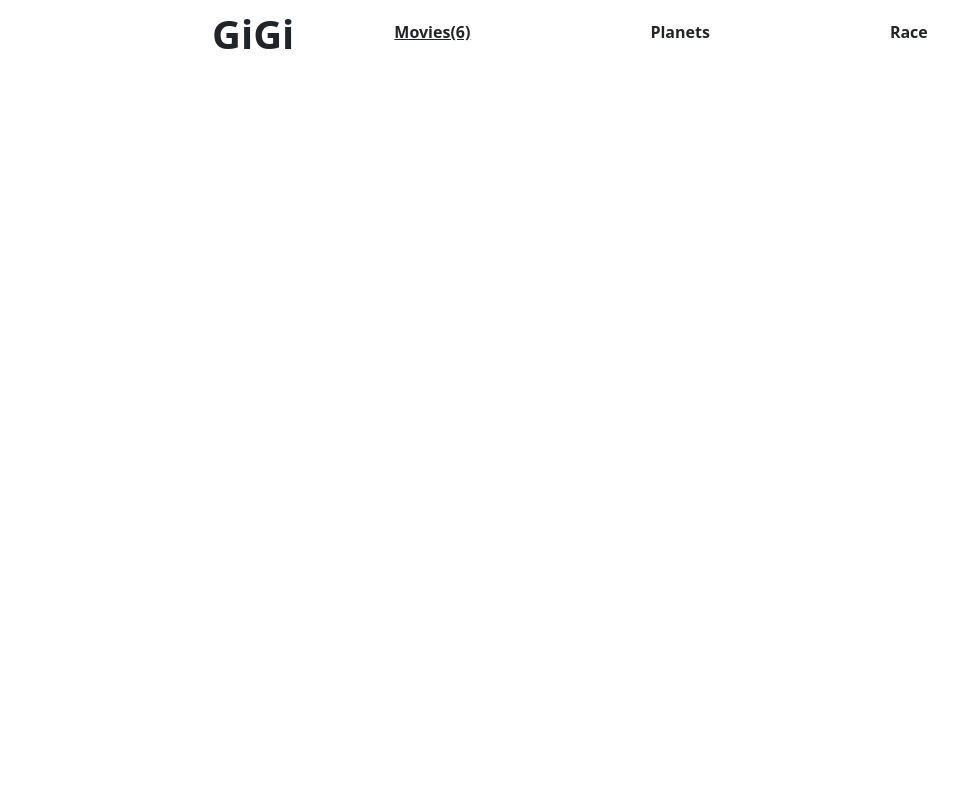
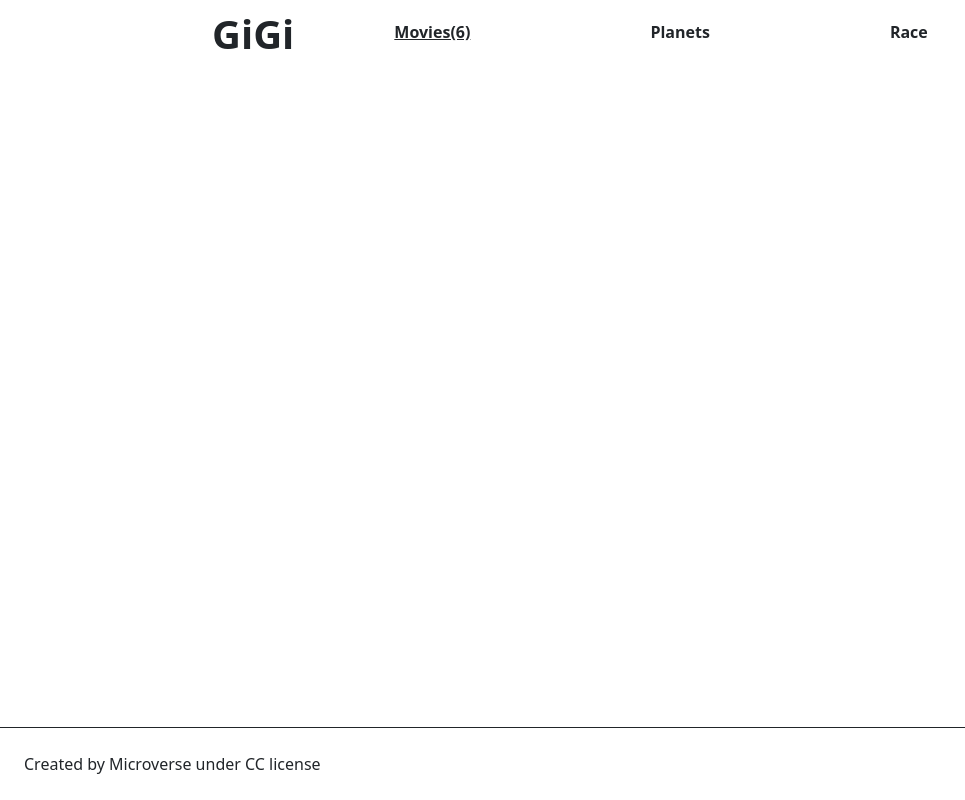
Before and after one commit to Ghiftee/Microverse-Js-capstone, a website built with webpack: page src/index.html in a window 1280 px wide. Shown: the whole page, without its empty margins (0-965 px from the left). Built offline with nearby package versions, Linux system fonts and the light colour scheme.

Commit message:
Create footer for our homepage

```diff
--- a/src/index.html
+++ b/src/index.html
@@ -33,5 +33,8 @@
         </div>
       </nav>
     </header>
+    <footer class="fixed-bottom border-top border-dark">
+        <p class="p-4 mb-0">Created by Microverse under CC license</p>
+    </footer>
   </body>
 </html>
```
